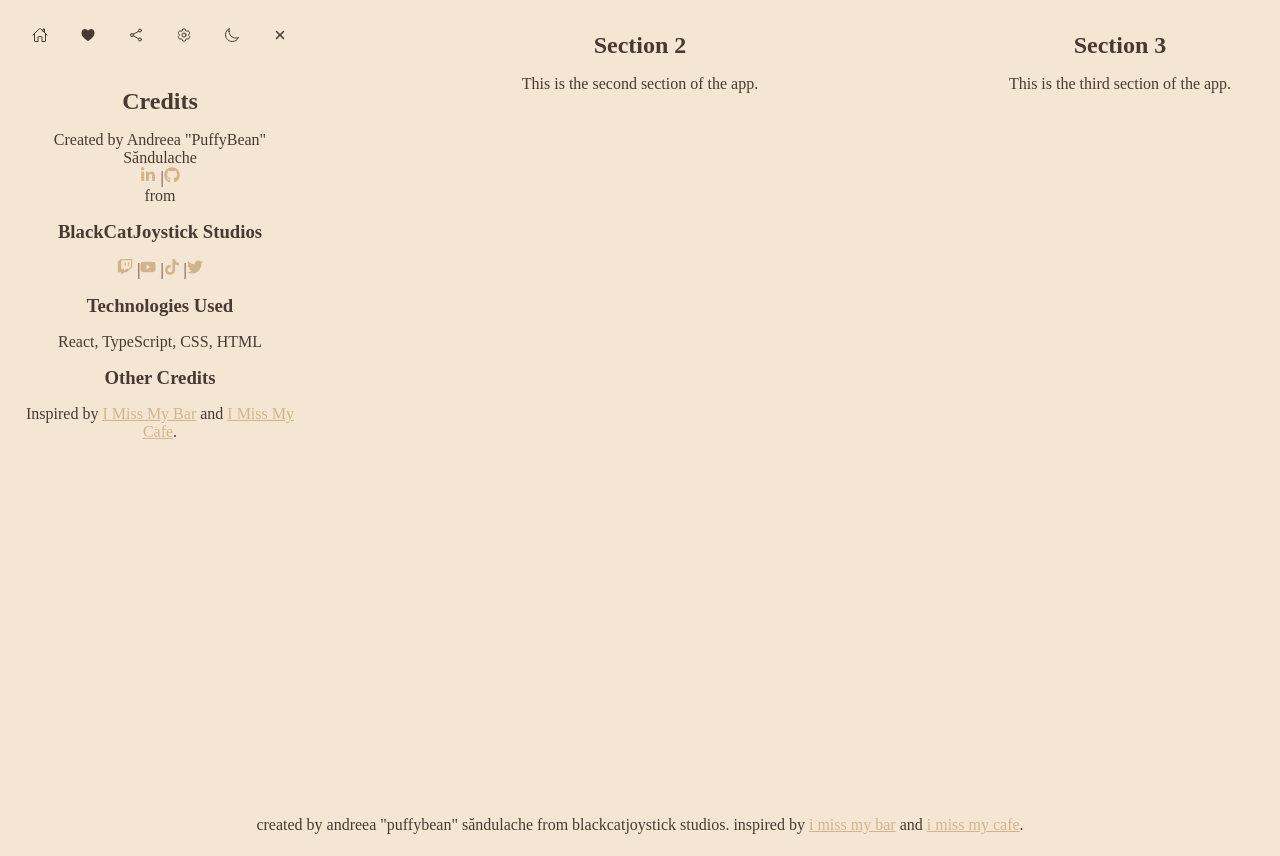
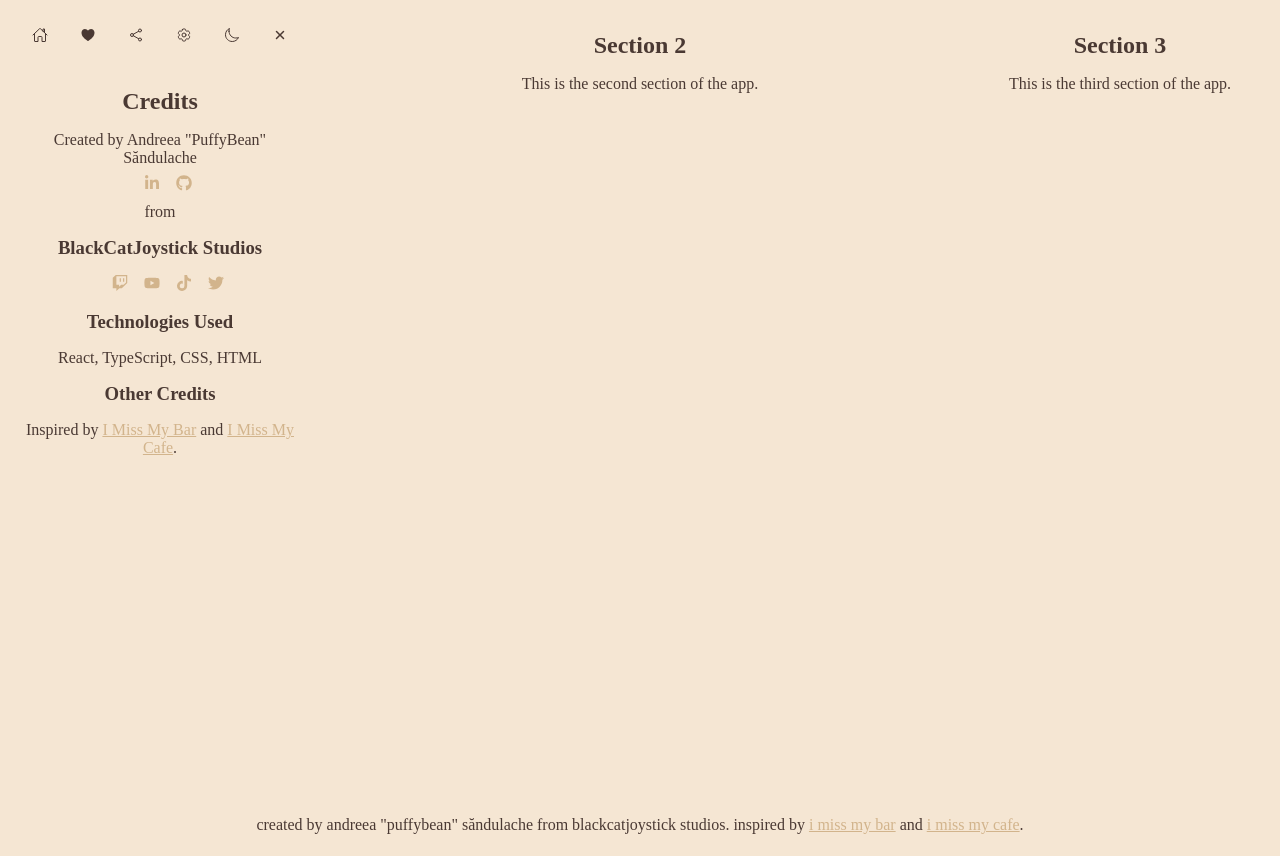
Before and after one commit to SAndreeaM/the-daily-commute, a React (Vite) app: page / in a window 1280 px wide. Both pictures are taken after a click on the button 88 px from the left and 413 px from the top of the page. Built offline with nearby package versions, Linux system fonts and the light colour scheme.

Commit message:
Add copy vanishing popup, start Section3 tabs

```diff
--- a/src/App.tsx
+++ b/src/App.tsx
@@ -5,33 +5,6 @@ import Section3 from './Section3.tsx';
 import './App.css';
 
 function App() {
-  // GetRandomInt
-  function getRandomInt(a: number, b: number) {
-    return Math.floor(a + Math.random() * (b + 1));
-  }
-
-  // Quip Handler
-  let quips: string[] = [
-    "Mind the gap between procrastination and productivity.",
-    "Next stop: Accomplishment Station.",
-    "Please stand clear of the closing deadlines.",
-    "This train of thought is now departing.",
-    "Productivity levels are now approaching maximum capacity.",
-    "Missing your stop? Don't worry—another train's on the way.",
-    "Every small step gets you closer to your destination.",
-    "The journey is just as important as the destination.",
-    "There's no wrong way to get where you're going.",
-    "Take it one stop at a time—no need to rush.",
-    "Even slow trains get to the station eventually.",
-    "Need a break? Pull the cord and pause.",
-    "Sometimes the best detours lead to better tracks.",
-    "Don't forget to enjoy the view along the way.",
-    "Missed your train of thought? Another one's coming soon.",
-    "Each stop gets you closer to where you want to be.",
-    "This is your ride—travel at your own speed."
-  ];
-
-  const [quip, setQuip] = useState<string>(quips[getRandomInt(0, quips.length - 1)]); // Initialise quip update
   const [lightMode, setLightMode] = useState<boolean>(true); // Handle light/dark mode state
 
   useEffect(() => {
@@ -39,23 +12,10 @@ function App() {
     document.documentElement.setAttribute('data-theme', lightMode ? 'light' : 'dark');
   }, [lightMode]);
 
-  useEffect(() => {
-    // Change quip every 20 minutes
-    const quipInterval = setInterval(() => {
-      setQuip(prevQuip => {
-        const quipIndex = getRandomInt(0, quips.length - 1);
-        return quips[quipIndex];
-      });
-    }, 200000);
-
-    return () => clearInterval(quipInterval);
-  }, []);
-
   return (
     <div className='app flexbox'>
       <div className='section-container flexbox'>
         <Section1
-          quip={quip}
           lightMode={lightMode}
           onToggleLightMode={() => setLightMode(prev => !prev)}
         />
--- a/src/Popup.css
+++ b/src/Popup.css
@@ -123,3 +123,22 @@
     width: 1rem;
     color: var(--text-colour);
 }
+
+.copy-popup {
+    position: fixed;
+    bottom: 20px;
+    left: 50%;
+    transform: translateX(-50%);
+    background-color: var(--background-colour);
+    color: var(--text-colour);
+    padding: 10px 20px;
+    border-radius: 5px;
+    box-shadow: 0 2px 10px rgba(0, 0, 0, 0.1);
+    opacity: 0;
+    animation: fadeInOut 2s forwards;
+}
+
+@keyframes fadeInOut {
+    0%, 100% { opacity: 0; }
+    50% { opacity: 1; }
+}
--- a/src/Section.css
+++ b/src/Section.css
@@ -60,6 +60,17 @@
   display: flex;
   flex-flow: column nowrap;
   justify-content: center;
+}
+
+.credits-icon-container {
+  width: 100%;
+  display: flex;
+  flex-flow: row nowrap;
+  justify-content: center;
+  align-items: center;
+
+  gap: 16px;
+  margin: 8px;
 }
 
 /* CLOSE BUTTON */
--- a/src/Section1.tsx
+++ b/src/Section1.tsx
@@ -1,4 +1,4 @@
-import { useState } from 'react';
+import { useState, useEffect } from 'react';
 import Popup from 'reactjs-popup';
 
 import {
@@ -19,7 +19,6 @@ import './Popup.css';
 //import 'reactjs-popup/dist/index.css';
 
 interface Props {
-  quip: string;
   lightMode: boolean;
   onToggleLightMode: () => void;
 }
@@ -29,6 +28,38 @@ function Section1(props: Props) {
   const [menuPage, setMenuPage] = useState<MenuOption>("home"); // Initialise the menuPage state
   const [menuState, setMenuState] = useState<boolean>(true); // Initialise the menuState state
   const [sharePopup, setSharePopup] = useState<boolean>(false); // Initialise the sharePopup state
+
+  const quips: string[] = [
+    "Mind the gap between procrastination and productivity.",
+    "Next stop: Accomplishment Station.",
+    "Please stand clear of the closing deadlines.",
+    "This train of thought is now departing.",
+    "Productivity levels are now approaching maximum capacity.",
+    "Missing your stop? Don't worry—another train's on the way.",
+    "Every small step gets you closer to your destination.",
+    "The journey is just as important as the destination.",
+    "There's no wrong way to get where you're going.",
+    "Take it one stop at a time—no need to rush.",
+    "Even slow trains get to the station eventually.",
+    "Need a break? Pull the cord and pause.",
+    "Sometimes the best detours lead to better tracks.",
+    "Don't forget to enjoy the view along the way.",
+    "Missed your train of thought? Another one's coming soon.",
+    "Each stop gets you closer to where you want to be.",
+    "This is your ride—travel at your own speed."
+  ];
+
+  const getRandomInt = (a: number, b: number) => Math.floor(a + Math.random() * (b + 1)); // Function to get a random integer
+  const [quip, setQuip] = useState<string>(quips[getRandomInt(0, quips.length - 1)]); // Initialise the quip state
+
+  // Set a new quip every 10 minutes
+  useEffect(() => {
+    const quipInterval = setInterval(() => {
+      setQuip(quips[getRandomInt(0, quips.length - 1)]);
+    }, 100000);
+
+    return () => clearInterval(quipInterval);
+  }, []);
 
   // Handle menu clicks
   const handleMenuClick = (id: string, toggleMenu?: boolean, lightMode?: boolean) => {
@@ -67,7 +98,7 @@ function Section1(props: Props) {
               menuPage={menuPage}
               socialPopup={sharePopup} // Pass sharePopup state
             />
-            <p>{props.quip}</p>
+            <p>{quip}</p>
           </div>
         );
 
@@ -76,18 +107,18 @@ function Section1(props: Props) {
           <div className='credits-content section-content flexbox'>
             <h2>Credits</h2>
             <p>Created by Andreea "PuffyBean" Săndulache</p>
-            <p>
-              <a href="https://www.linkedin.com/in/andreea-maria-sandulache-312927207/" target="_blank"><FaLinkedinIn /></a> |
+            <div className='credits-icon-container'>
+              <a href="https://www.linkedin.com/in/andreea-maria-sandulache-312927207/" target="_blank"><FaLinkedinIn /></a>
               <a href="https://github.com/SAndreeaM" target="_blank"><FaGithub /></a>
-            </p>
+            </div>
             <p>from</p>
             <h3>BlackCatJoystick Studios</h3>
-            <p>
-              <a href="https://www.twitch.tv/blackcatjoystickstudios" target="_blank"><FaTwitch /></a> |
-              <a href="https://www.youtube.com/@BlackCatJoystickStudios" target="_blank"><FaYoutube /></a> |
-              <a href="https://www.tiktok.com/@blackcatjoystick?lang=en" target="_blank"><FaTiktok /></a> |
+            <div className='credits-icon-container'>
+              <a href="https://www.twitch.tv/blackcatjoystickstudios" target="_blank"><FaTwitch /></a>
+              <a href="https://www.youtube.com/@BlackCatJoystickStudios" target="_blank"><FaYoutube /></a>
+              <a href="https://www.tiktok.com/@blackcatjoystick?lang=en" target="_blank"><FaTiktok /></a>
               <a href="https://x.com/BCJ_dev" target="_blank"><FaTwitter /></a>
-            </p>
+            </div>
             <h3>Technologies Used</h3>
             <p>React, TypeScript, CSS, HTML</p>
             <h3>Other Credits</h3>
--- a/src/Section3.tsx
+++ b/src/Section3.tsx
@@ -1,6 +1,16 @@
+import { useState, useEffect } from 'react';
+
 import './App.css'
+import './Section.css'
+import { IoMusicalNotes } from 'react-icons/io5';
 
 function Section3() {
+  type TabsOption = "ambient" | "pomodoro" | "tasks";
+  const [tabsState, setTabsState] = useState<TabsOption>("ambient");
+
+  const tabsItems = [
+    {id: "ambientSounds", icon: <IoMusicalNotes />},
+  ];
 
     return (
       <div className='section3 section flexbox'>
--- a/src/SharePopup.tsx
+++ b/src/SharePopup.tsx
@@ -58,13 +58,18 @@ interface Props {
 
 const SharePopup: FC<Props> = ({ open, onClose }) => {
   const [isCopied, setIsCopied] = useState(false); // Add state for copy status
+  const [showCopyPopup, setShowCopyPopup] = useState(false); // Add state for showing the copy popup
   const websiteLink = "https://www.thedailycommute.com"; // Define the website link
 
   // Handle copying the website link
   const handleCopyLink = () => {
     navigator.clipboard.writeText(websiteLink);
-    setIsCopied(true); // Set copy status to true
-    setTimeout(() => setIsCopied(false), 2000); // Reset copy status after 2 seconds
+    setIsCopied(true);
+    setShowCopyPopup(true);
+    setTimeout(() => {
+      setIsCopied(false);
+      setShowCopyPopup(false);
+    }, 2000);
   };
 
   // Define the share buttons
@@ -111,9 +116,14 @@ const SharePopup: FC<Props> = ({ open, onClose }) => {
         <div className='link-copy-container'>
           <input type='text' value={websiteLink} readOnly />
           <button onClick={handleCopyLink}>
-            {isCopied ? <IoCheckmarkSharp /> : <IoCopy />} {/* Update icon based on copy status */}
+            {isCopied ? <IoCheckmarkSharp /> : <IoCopy />}
           </button>
         </div>
+        {showCopyPopup && (
+          <div className='copy-popup'>
+            Link has been copied to clipboard.
+          </div>
+        )}
       </div>
     </Popup>
   );
```
